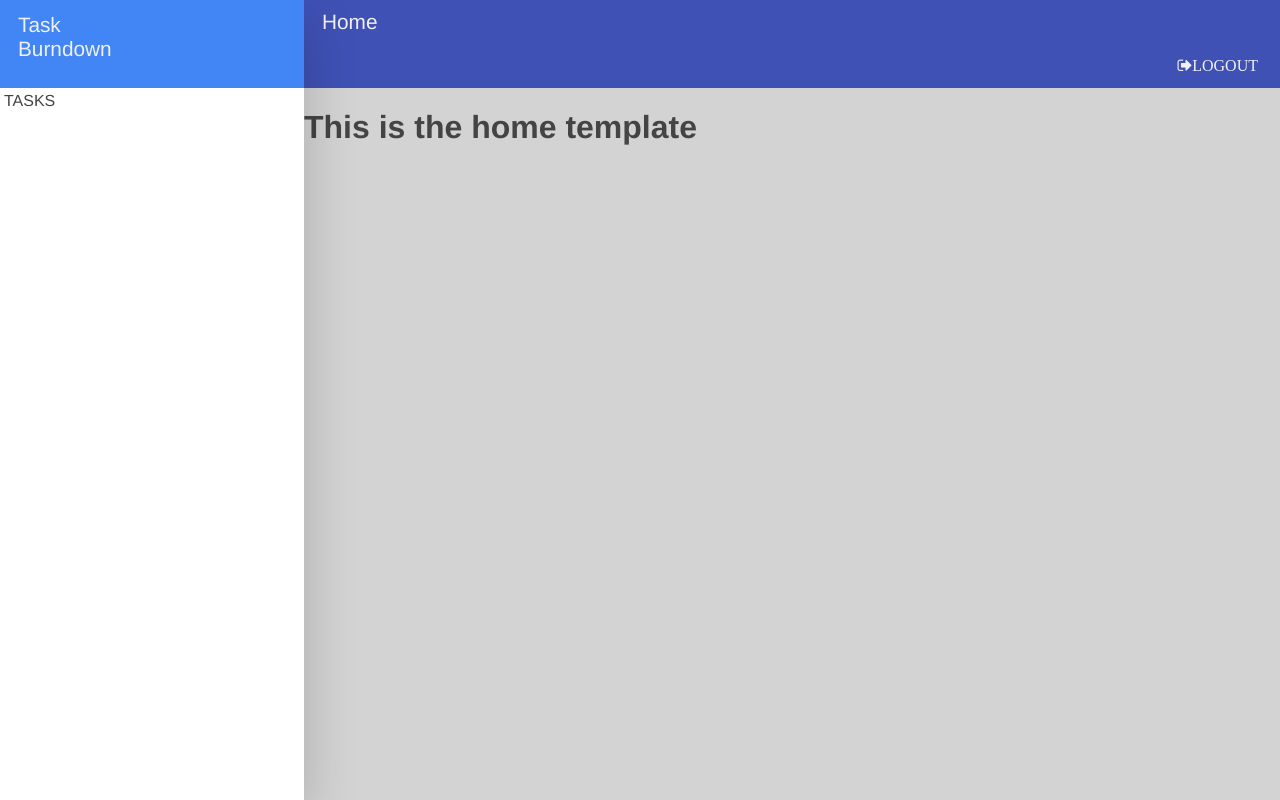
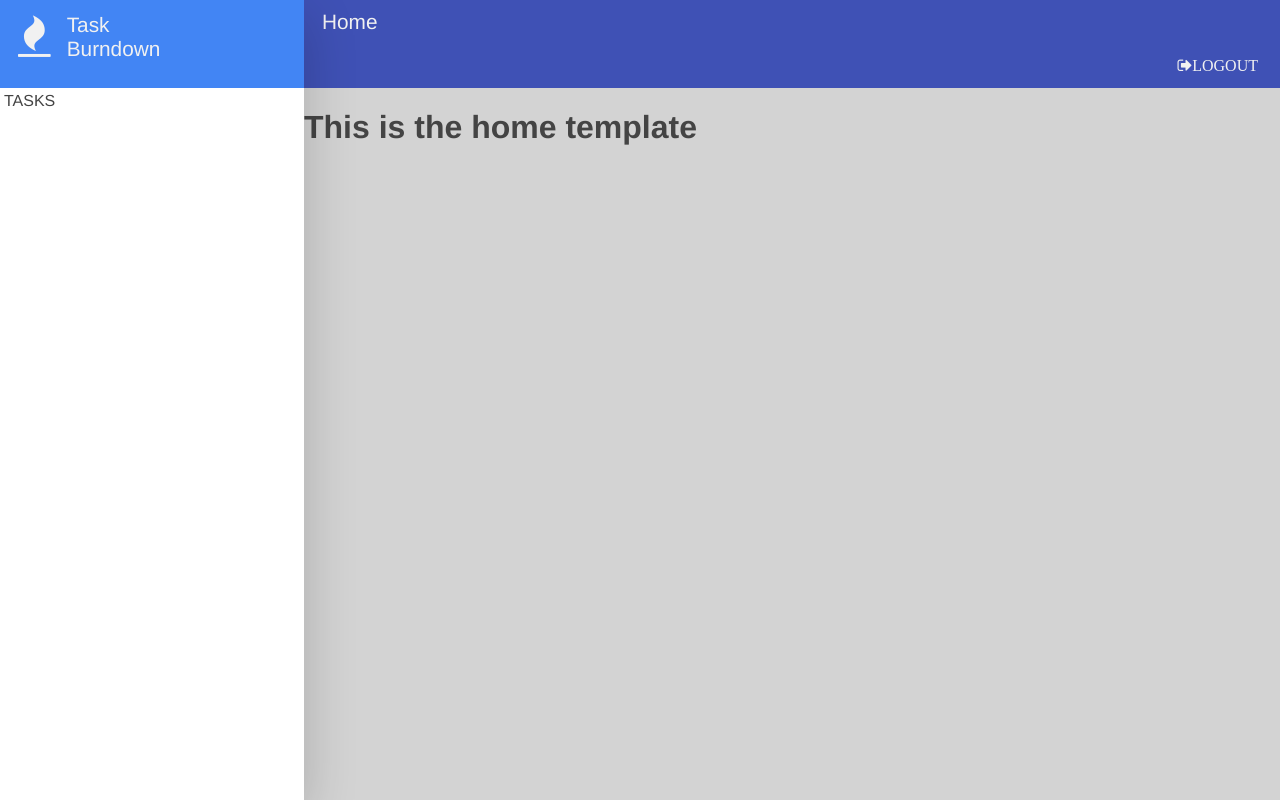
Before and after one commit to mc706/task-burndown, a Django app: template accounts/templates/home.html in a window 1280 px wide. Run offline with Django 3.2, Linux system fonts and the light colour scheme; the template is opened without the code that fills it, so the values that code supplies are empty; the visitor is signed in with stand-in values (Sample User, id 1); a map, chart or similar area stays blank; parts of the project's set-up code (start-up, migrations or seed data) failed here and were passed over; some libraries are stand-ins or nearby versions; some web fonts are replaced.

Commit message:
added fire logo

```diff
--- a/templates/application.html
+++ b/templates/application.html
@@ -1,9 +1,10 @@
 {% verbatim %}
 <div ng-app="task-burndown" class="app-root">
     <div ng-controller="GlobalController" layout="horizontal">
-        <material-sidenav layout="vertical" class="material-sidenav-left material-whiteframe-z3" id="left">
+        <material-sidenav layout="vertical" class="material-sidenav-left material-whiteframe-z3" component-id="left">
             <material-toolbar class="material-theme-light material-medium-tall">
                 <h1 class="material-toolbar-tools" style="padding-top:25px;">
+                    <i class="fa fa-2x fa-fire" ng-click="goHome();"></i>
                     <a href="#" ng-click="goHome()">Task<br>Burndown</a>
                 </h1>
             </material-toolbar>
```
